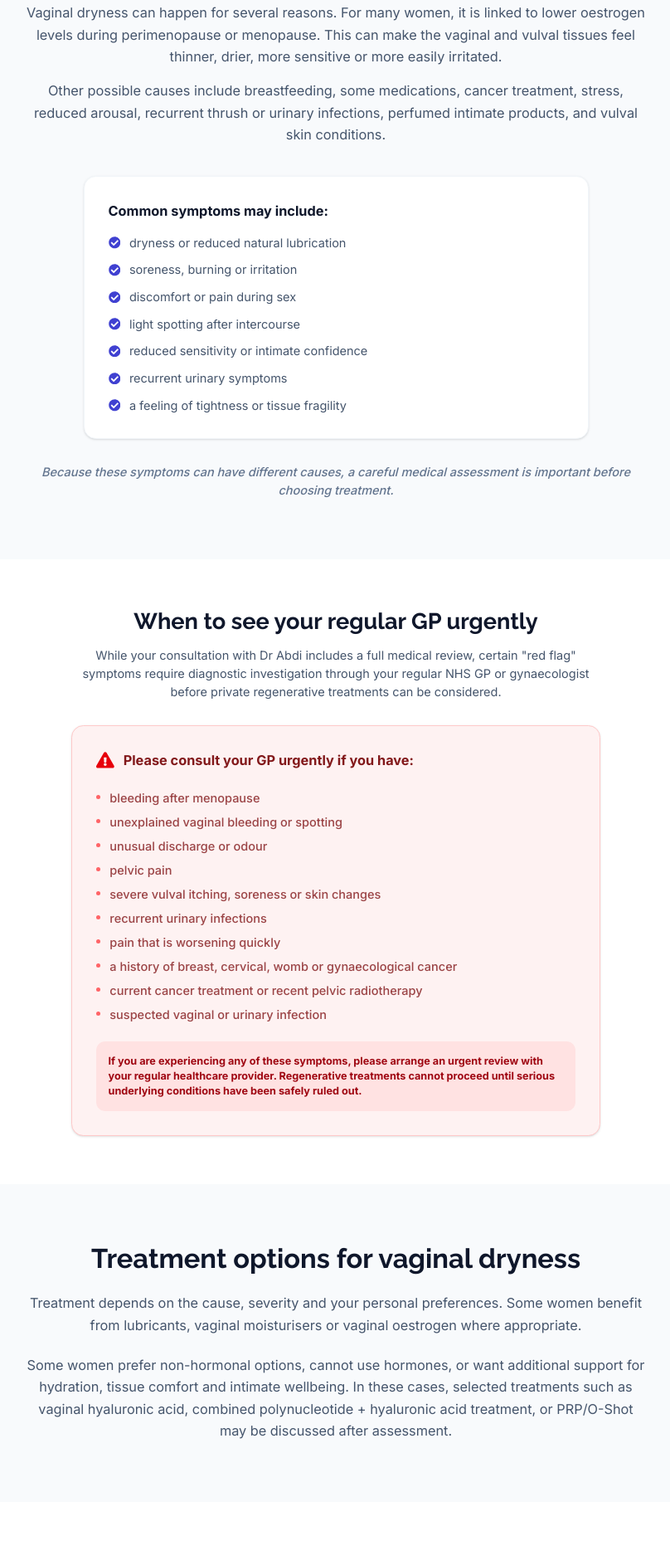
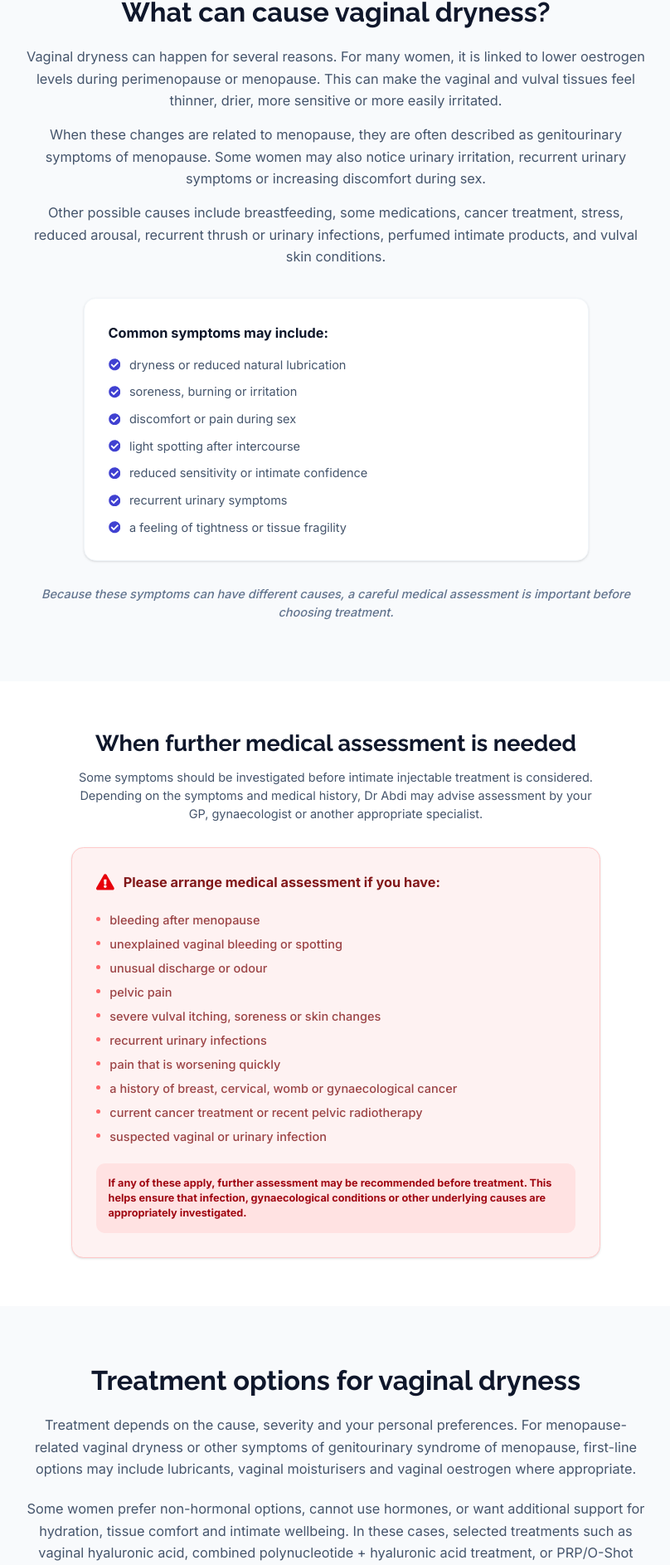
Before and after one commit to binithekid/Healing-PRP-Clinics-Preview, a Next.js app: page /birmingham/vaginal-dryness in a window 1280 px wide. Shown: the part 1556-3442 px from the top of the page at 83% size, without its empty margins (235-1043 px from the left). Built offline with nearby package versions, Linux system fonts and the light colour scheme.

Commit message:
Enhance content on vaginal dryness and treatment options
Updated text to provide more detailed information about vaginal dryness, its causes, and treatment options, including the mention of genitourinary syndrome of menopause.

```diff
--- a/src/components/pages/VaginalDrynessClient.tsx
+++ b/src/components/pages/VaginalDrynessClient.tsx
@@ -287,7 +287,7 @@ export default function VaginalDrynessClient({
             Private treatment for vaginal dryness and intimate discomfort
           </h2>
           <p className="text-slate-600 text-base md:text-lg leading-relaxed mb-6">
-            Vaginal dryness is common, especially around menopause, after childbirth, or with hormonal change. It may cause dryness, burning, soreness, reduced lubrication or discomfort during intimacy.
+            Vaginal dryness is common, especially during perimenopause and menopause. It can form part of genitourinary syndrome of menopause (GSM), a group of changes that may affect the vaginal, vulval and urinary tissues as oestrogen levels fall. Symptoms can include dryness, burning, soreness, reduced lubrication or discomfort during intimacy.
           </p>
           <p className="text-slate-600 text-base md:text-lg leading-relaxed mb-8">
             At HealingPRP Clinics, we take a medical-first approach. Your symptoms are assessed carefully before treatment is recommended.
@@ -307,6 +307,9 @@ export default function VaginalDrynessClient({
             <h2 className="text-3xl md:text-4xl font-raleway font-bold text-slate-900 mb-6">What can cause vaginal dryness?</h2>
             <p className="text-slate-600 text-lg leading-relaxed">
               Vaginal dryness can happen for several reasons. For many women, it is linked to lower oestrogen levels during perimenopause or menopause. This can make the vaginal and vulval tissues feel thinner, drier, more sensitive or more easily irritated.
+            </p>
+            <p className="text-slate-600 text-lg leading-relaxed mt-4">
+              When these changes are related to menopause, they are often described as genitourinary symptoms of menopause. Some women may also notice urinary irritation, recurrent urinary symptoms or increasing discomfort during sex.
             </p>
             <p className="text-slate-600 text-lg leading-relaxed mt-4">
               Other possible causes include breastfeeding, some medications, cancer treatment, stress, reduced arousal, recurrent thrush or urinary infections, perfumed intimate products, and vulval skin conditions.
@@ -334,16 +337,16 @@ export default function VaginalDrynessClient({
       <section className="py-16 bg-white font-inter">
         <div className="max-w-3xl mx-auto px-4 sm:px-6 lg:px-8">
           <div className="text-center mb-8">
-            <h2 className="text-3xl font-raleway font-bold text-slate-900 mb-4">When to see your regular GP urgently</h2>
+            <h2 className="text-3xl font-raleway font-bold text-slate-900 mb-4">When further medical assessment is needed</h2>
             <p className="text-slate-600">
-              While your consultation with Dr Abdi includes a full medical review, certain &quot;red flag&quot; symptoms require diagnostic investigation through your regular NHS GP or gynaecologist before private regenerative treatments can be considered.
+              Some symptoms should be investigated before intimate injectable treatment is considered. Depending on the symptoms and medical history, Dr Abdi may advise assessment by your GP, gynaecologist or another appropriate specialist.
             </p>
           </div>
 
           <div className="bg-red-50 border border-red-200 rounded-2xl p-8 shadow-sm">
             <div className="flex items-center gap-3 mb-6">
               <FaExclamationTriangle className="text-red-600 text-2xl" />
-              <h3 className="font-bold text-red-900 text-lg">Please consult your GP urgently if you have:</h3>
+              <h3 className="font-bold text-red-900 text-lg">Please arrange medical assessment if you have:</h3>
             </div>
             <ul className="space-y-2 mb-6">
               {redFlagsList.map((flag, idx) => (
@@ -354,7 +357,7 @@ export default function VaginalDrynessClient({
               ))}
             </ul>
             <p className="text-red-800 text-sm font-bold bg-red-100 p-4 rounded-xl">
-              If you are experiencing any of these symptoms, please arrange an urgent review with your regular healthcare provider. Regenerative treatments cannot proceed until serious underlying conditions have been safely ruled out.
+              If any of these apply, further assessment may be recommended before treatment. This helps ensure that infection, gynaecological conditions or other underlying causes are appropriately investigated.
             </p>
           </div>
         </div>
@@ -365,7 +368,7 @@ export default function VaginalDrynessClient({
         <div className="max-w-4xl mx-auto px-4 sm:px-6 lg:px-8 text-center">
           <h2 className="text-3xl md:text-4xl font-raleway font-bold text-slate-900 mb-6">Treatment options for vaginal dryness</h2>
           <p className="text-slate-600 text-lg leading-relaxed mb-6">
-            Treatment depends on the cause, severity and your personal preferences. Some women benefit from lubricants, vaginal moisturisers or vaginal oestrogen where appropriate.
+            Treatment depends on the cause, severity and your personal preferences. For menopause-related vaginal dryness or other symptoms of genitourinary syndrome of menopause, first-line options may include lubricants, vaginal moisturisers and vaginal oestrogen where appropriate.
           </p>
           <p className="text-slate-600 text-lg leading-relaxed">
             Some women prefer non-hormonal options, cannot use hormones, or want additional support for hydration, tissue comfort and intimate wellbeing. In these cases, selected treatments such as vaginal hyaluronic acid, combined polynucleotide + hyaluronic acid treatment, or PRP/O-Shot may be discussed after assessment.
@@ -400,7 +403,6 @@ export default function VaginalDrynessClient({
                 <p>Vaginal hyaluronic acid may be considered for women looking for a non-hormonal option focused on hydration, comfort and tissue support.</p>
               </div>
 
-              {/* UPDATED: White box now has flex-grow to stretch and fill gaps */}
               <div className="bg-white p-5 rounded-2xl border border-slate-100 mb-6 flex-grow flex flex-col">
                 <p className="text-xs font-bold text-slate-900 mb-2 uppercase">May be suitable for:</p>
                 <ul className="text-sm text-slate-600 space-y-1 list-disc pl-4">
@@ -412,7 +414,6 @@ export default function VaginalDrynessClient({
                 </ul>
               </div>
 
-              {/* UPDATED: Grouped disclaimer & link with mt-auto and min-h-[60px] to align bottoms */}
               <div className="flex flex-col justify-end mt-auto">
                 <p className="text-xs text-slate-500 italic border-l-2 border-blue-300 pl-3 mb-6 min-h-[60px] flex items-center">
                   The aim is to support hydration, tissue comfort and intimate wellbeing in suitable patients.
@@ -430,7 +431,6 @@ export default function VaginalDrynessClient({
               <div className="w-14 h-14 bg-indigo-100 text-indigo-600 rounded-2xl flex items-center justify-center text-2xl mb-6 shrink-0">
                 <FaDna />
               </div>
-              {/* UPDATED HEADING: Shortened to keep on one line */}
               <h3 className="text-2xl font-raleway font-bold text-slate-900 mb-2">Polynucleotide + HA</h3>
               <p className="text-sm font-bold text-[#4041d1] mb-4 uppercase tracking-wide">Combined tissue-support and hydration treatment</p>
 
@@ -697,7 +697,7 @@ export default function VaginalDrynessClient({
           </div>
           <div className="prose prose-slate max-w-none text-slate-600 mb-12">
             <p>
-              Vaginal dryness can be treated in different ways. Lubricants, moisturisers and vaginal oestrogen are commonly used options, especially when symptoms are related to menopause. Regenerative treatments such as PRP/O-Shot and polynucleotides are newer options and the evidence is still developing.
+              Vaginal dryness, including dryness associated with genitourinary syndrome of menopause, can be managed in different ways. Lubricants, vaginal moisturisers and vaginal oestrogen are established options, particularly when symptoms are related to menopause. Regenerative treatments such as PRP/O-Shot and combined polynucleotide + hyaluronic acid treatment are newer options and the evidence is still developing.
             </p>
             <p>
               Some studies suggest that PRP may improve symptoms such as lubrication, discomfort and sexual function in selected women, but treatment protocols vary and the long-term durability of results is not fully established.
```
